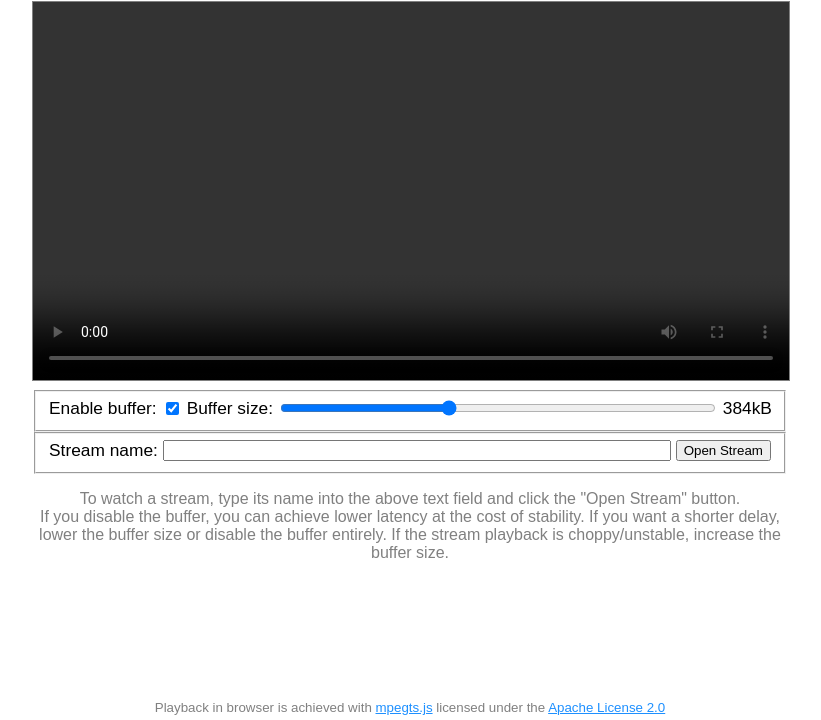
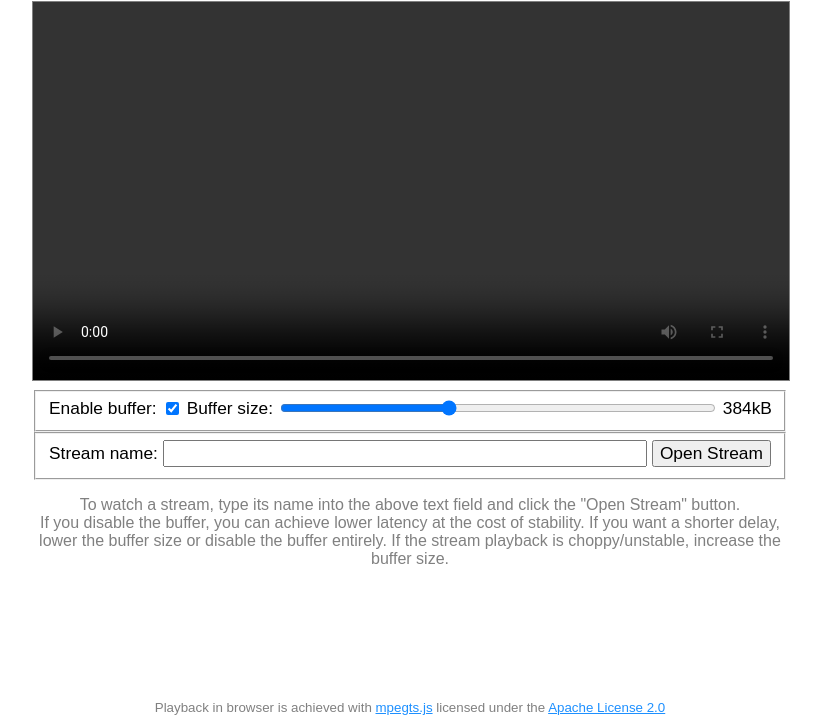
Before and after one commit to dexgs/livestreaming, a plain HTML site: page www/index.html in a window 1280 px wide. Shown: the part 80-800 px from the top of the page, without its empty margins (230-1051 px from the left). Drawn offline with Linux system fonts and the light colour scheme.

Commit message:
Update 'www/css/styles.css'

```diff
--- a/www/css/styles.css
+++ b/www/css/styles.css
@@ -66,7 +66,7 @@ form#stream-setup output {
     }
 }
 
-form#stream-setup > * {
+form#stream-setup * {
     font-size: 13pt;
 }
 
```
